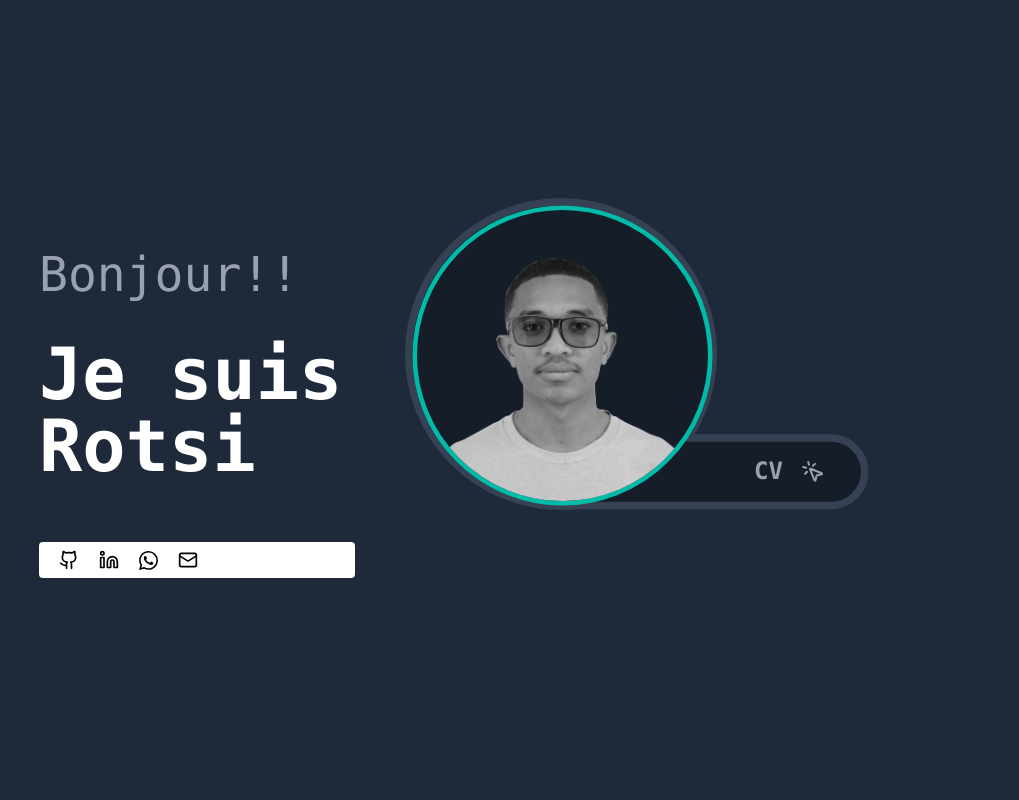
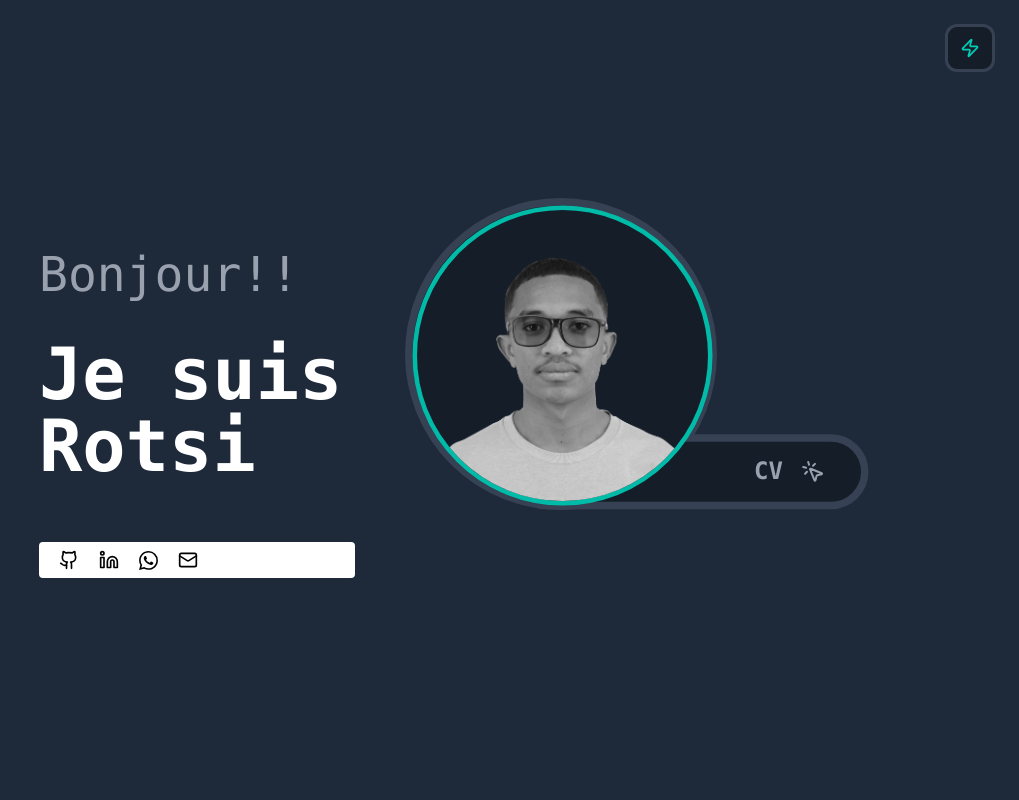
Before and after one commit to NOOBIERAM/routs_portfolio, a React (Vite) app: page / in a window 1280 px wide. Shown: the top 800 px of the page, without its empty margins (261-1280 px from the left). Built offline with nearby package versions, Linux system fonts and the light colour scheme.

Commit message:
disponible btn

```diff
--- a/src/App.tsx
+++ b/src/App.tsx
@@ -4,11 +4,13 @@ import Hero from "./components/Hero"
 import ScrollTop from "./components/ScrollTop"
 import  Skills from "./components/Skills"
 import TerminalUI from "./components/Footer"
+import Disponibility from "./components/Disponibility"
 
 function App() {
   return (
     <main className=" font-mono">
       {/* <NavBar/> */}
+      <Disponibility/>
       <Hero/>
       <About/>
       <Skills/>
--- /dev/null
+++ b/src/components/Disponibility.tsx
@@ -0,0 +1,17 @@
+import { Zap } from "lucide-react"
+
+const Disponibility = () => {
+  return (
+     <div
+            className={`fixed z-50 top-6 right-6 transition-all duration-700 flex flex-col sm:flex-row space-y-2 sm:space-x-3 opacity-100 }`}
+        >
+            <div className="text-sm group sm:w-max h-12 bg-second sm:px-3  flex items-center  justify-center border-3 border-gray-700 bg rounded-xl text-white/80 font-bold">
+                <Zap size={20} className="text-teal-400 animate-pulse"/>
+                <span className="overflow-hidden whitespace-nowrap max-w-0 transition-all duration-300 group-hover:mx-2 group-hover:max-w-[120px] ">Disponible</span>
+            </div>
+
+        </div>
+  )
+}
+
+export default Disponibility
```
